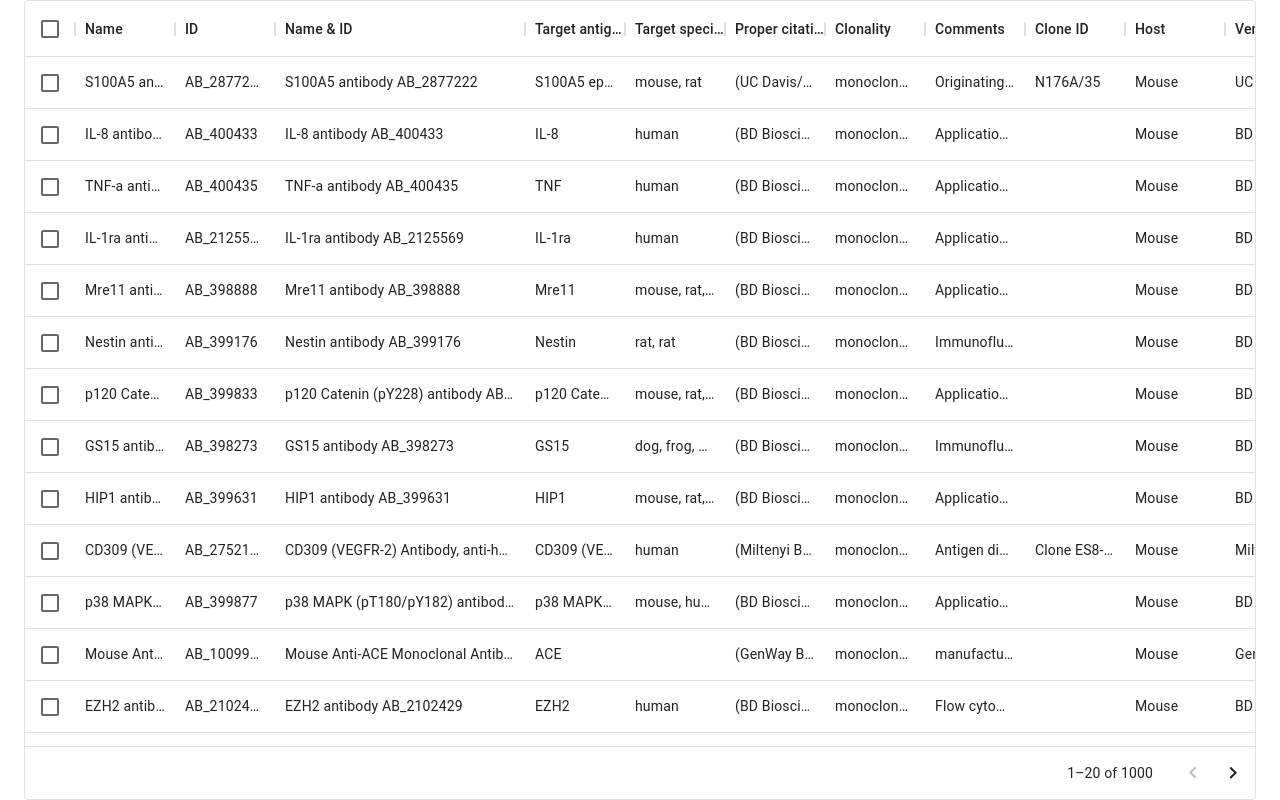
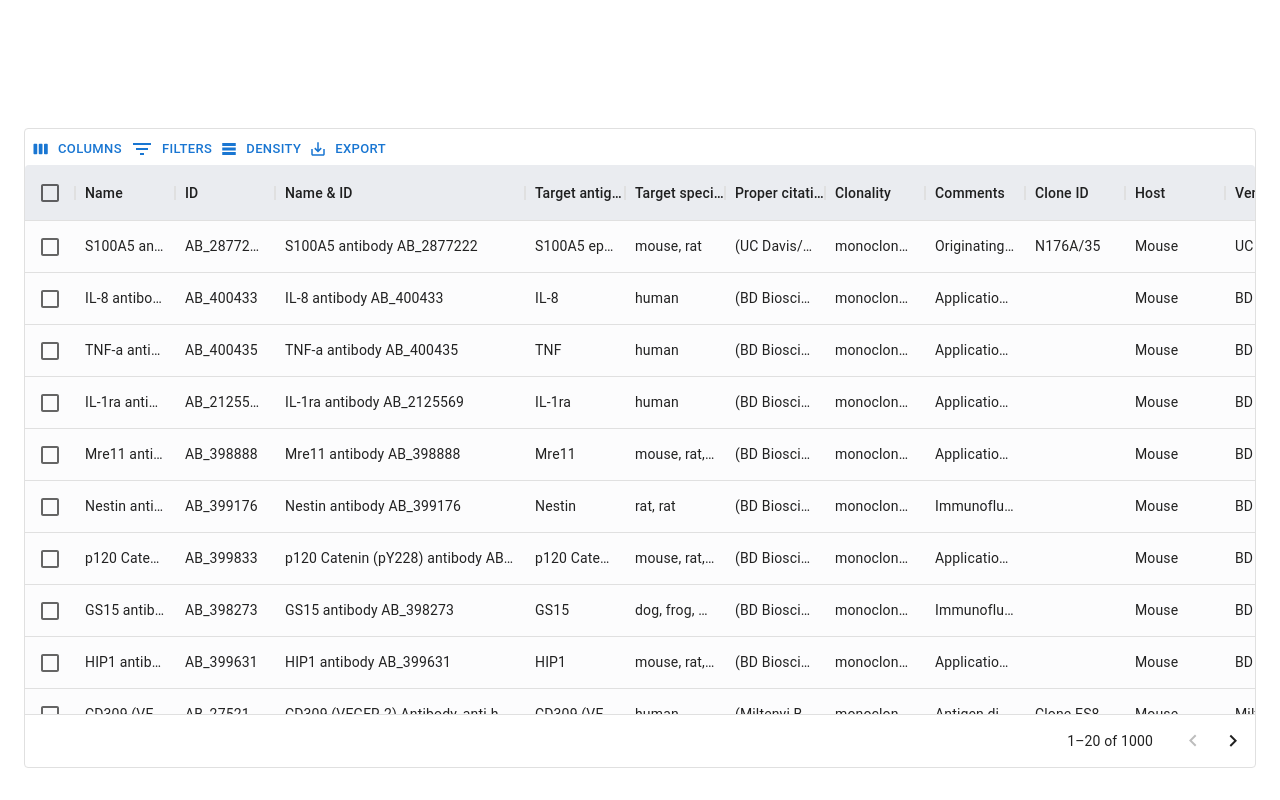
Before and after one commit to bandrow/scicrunch-antibody-registry, a React app in the folder applications/areg-portal/frontend/: page /list in a window 1280 px wide. Built offline with nearby package versions, Linux system fonts and the light colour scheme.

Commit message:
1/add Toolbar and change table background color

```diff
--- a/applications/areg-portal/frontend/src/components/AntibodiesTable.tsx
+++ b/applications/areg-portal/frontend/src/components/AntibodiesTable.tsx
@@ -1,6 +1,6 @@
 import React from "react";
 //MUI
-import { DataGrid } from "@mui/x-data-grid";
+import { DataGrid, GridToolbar } from "@mui/x-data-grid";
 import {
   GridRowsProp,
   GridColDef,
@@ -27,15 +27,30 @@ function joinNameAndId(params: GridValueGetterParams) {
 const rows: GridRowsProp = getAntibodies();
 
 const columns: GridColDef[] = [
-  { field: "ab_name", headerName: "Name", minWidth: 100, flex: 1 },
-  { field: "ab_id", headerName: "ID", minWidth: 100, flex: 1 },
+  {
+    field: "ab_name",
+    headerName: "Name",
+    minWidth: 100,
+    flex: 1,
+  },
+  {
+    field: "ab_id",
+    headerName: "ID",
+    minWidth: 100,
+    flex: 1,
+  },
   {
     field: "ab_name_id",
     headerName: "Name & ID",
     width: 250,
     valueGetter: joinNameAndId,
   },
-  { field: "ab_target", headerName: "Target antigen", minWidth: 100, flex: 1 },
+  {
+    field: "ab_target",
+    headerName: "Target antigen",
+    minWidth: 100,
+    flex: 1,
+  },
   {
     field: "target_species",
     headerName: "Target species",
@@ -48,18 +63,61 @@ const columns: GridColDef[] = [
     minWidth: 100,
     flex: 1,
   },
-  { field: "clonality", headerName: "Clonality", minWidth: 100, flex: 1 },
-  { field: "comments", headerName: "Comments", minWidth: 100, flex: 1 },
-  { field: "clone_id", headerName: "Clone ID", minWidth: 100, flex: 1 },
-  { field: "host", headerName: "Host", minWidth: 100, flex: 1 },
-  { field: "vendor", headerName: "Vendor", minWidth: 100, flex: 1 },
-  { field: "catalog_num", headerName: "Cat Num", minWidth: 100, flex: 1 },
+  {
+    field: "clonality",
+    headerName: "Clonality",
+    minWidth: 100,
+    flex: 1,
+  },
+  {
+    field: "comments",
+    headerName: "Comments",
+    minWidth: 100,
+    flex: 1,
+  },
+  {
+    field: "clone_id",
+    headerName: "Clone ID",
+    minWidth: 100,
+    flex: 1,
+  },
+  {
+    field: "host",
+    headerName: "Host",
+    minWidth: 100,
+    flex: 1,
+  },
+  {
+    field: "vendor",
+    headerName: "Vendor",
+    minWidth: 100,
+    flex: 1,
+  },
+  {
+    field: "catalog_num",
+    headerName: "Cat Num",
+    minWidth: 100,
+    flex: 1,
+  },
 ];
 
 function AntibodiesTable() {
   return (
     <Content>
-      <Box sx={{ height: "100vh" }}>
+      <Box sx={{ height: "80vh" }} mt={16}>
+        <Box
+          sx={{
+            display: "flex",
+            height: "100%",
+            "& .MuiDataGrid-columnHeadersInner": {
+              backgroundColor: "#EAECF0",
+            },
+            "& .MuiDataGrid-cell": {
+              backgroundColor: "#FCFCFD",
+            },
+          }}
+        >
+          <Box sx={{ flexGrow: 1 }}>
             <DataGrid
               rows={rows}
               columns={columns}
@@ -67,7 +125,10 @@ function AntibodiesTable() {
               rowsPerPageOptions={[20]}
               checkboxSelection
               disableSelectionOnClick
+              components={{ Toolbar: GridToolbar }}
             />
+          </Box>
+        </Box>
       </Box>
     </Content>
   );
```
Lines whose indentation alone changed are shown as unchanged.
